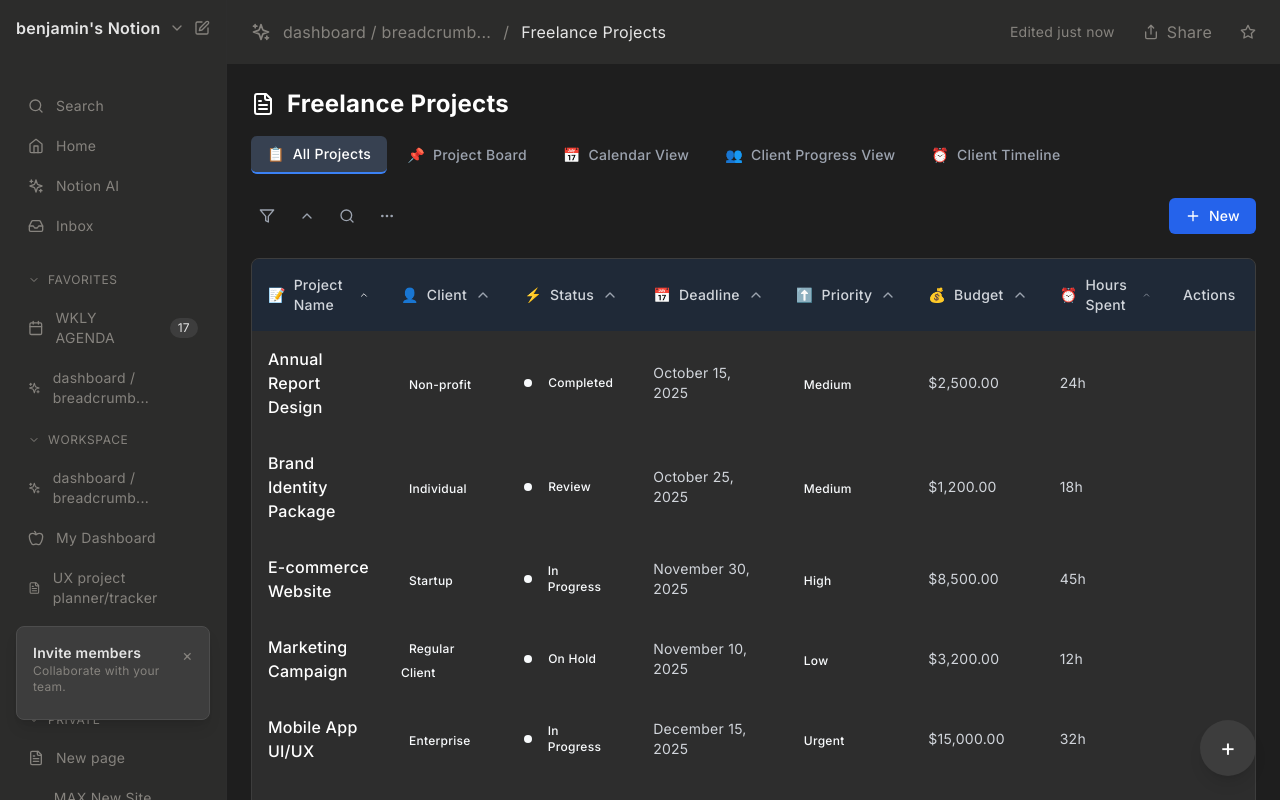
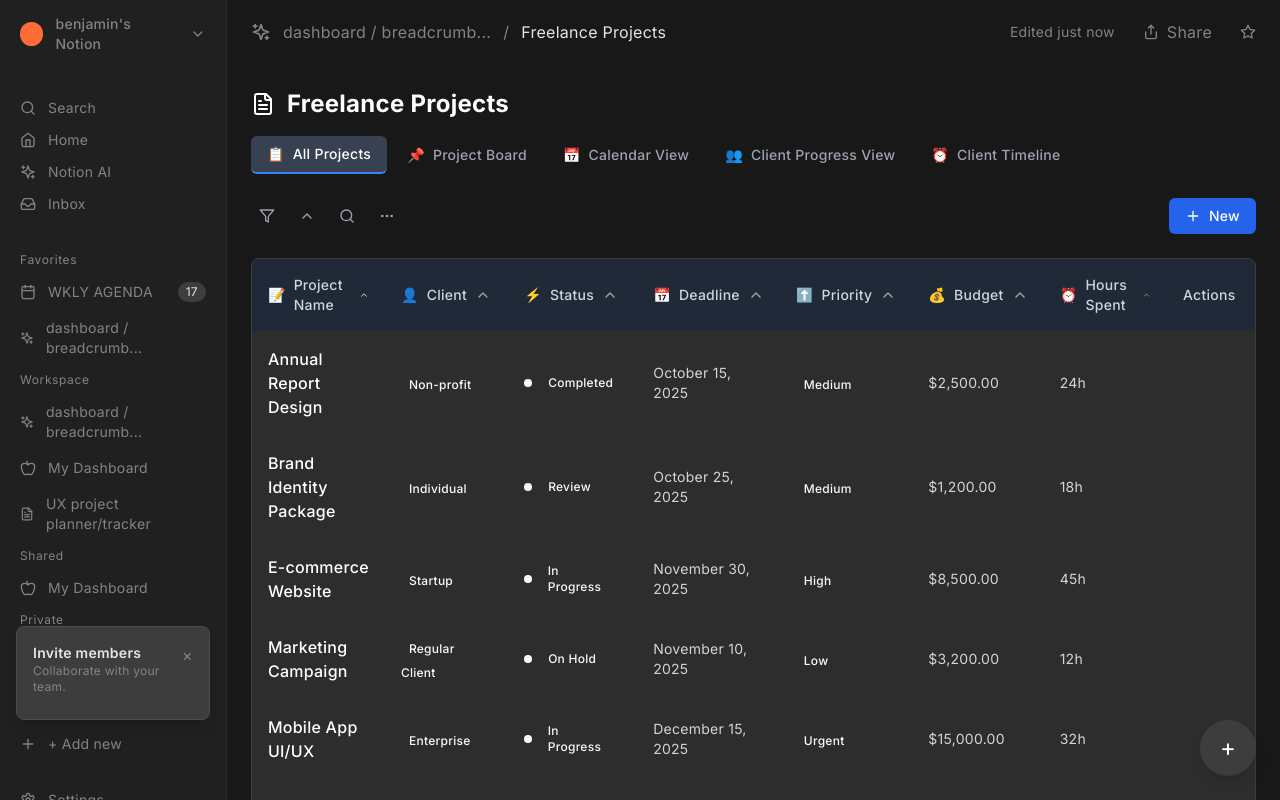
Before and after one commit to buribe13/notion-client-2025, a Next.js app: page /dashboard in a window 1280 px wide. Shown: the top 800 px of the page. Built offline with nearby package versions, Linux system fonts and the light colour scheme.

Commit message:
sidebar prog

```diff
--- a/src/app/dashboard/page.tsx
+++ b/src/app/dashboard/page.tsx
@@ -29,14 +29,14 @@ export default function DashboardPage() {
   };
 
   return (
-    <div className="flex h-screen" style={{ backgroundColor: "#1E1E1E" }}>
+    <div className="flex h-screen" style={{ backgroundColor: "#181818" }}>
       <Sidebar />
 
       <div className="flex-1 flex flex-col lg:ml-0">
         {/* Top Bar */}
         <div
           className="px-4 lg:px-6 py-4"
-          style={{ backgroundColor: "#2C2C2B" }}
+          style={{ backgroundColor: "#181818" }}
         >
           <div className="flex items-center justify-between">
             <div className="flex items-center gap-2 lg:gap-3 min-w-0 flex-1">
--- a/src/app/globals.css
+++ b/src/app/globals.css
@@ -70,12 +70,12 @@
 
 /* Custom Notion-inspired styles */
 .notion-sidebar {
-  background: #2c2c2b;
+  background: #202020;
   border-right: 1px solid #2d2d2d;
 }
 
 .notion-main {
-  background: #1e1e1e;
+  background: #181818;
 }
 
 .notion-card {
--- a/src/components/Sidebar.tsx
+++ b/src/components/Sidebar.tsx
@@ -43,7 +43,7 @@ export function Sidebar() {
       {/* Mobile Menu Button */}
       <button
         className="lg:hidden fixed top-4 left-4 z-50 p-2 text-white rounded-md"
-        style={{ backgroundColor: "#2C2C2B" }}
+        style={{ backgroundColor: "#202020" }}
         onClick={() => setIsMobileOpen(!isMobileOpen)}
       >
         <svg
@@ -79,45 +79,46 @@ export function Sidebar() {
         )}
       >
         {/* Header */}
-        <div className="p-4">
-          <div className="flex items-center justify-between mb-4">
-            <div className="flex items-center gap-2">
-              <span className="font-semibold" style={{ color: "#e5e5e5" }}>
-                benjamin's Notion
-              </span>
-              <ChevronDown className="w-4 h-4" style={{ color: "#86837E" }} />
-            </div>
-            <Edit
-              className="w-4 h-4 hover:opacity-80 cursor-pointer"
+        <div className="p-2">
+          <div className="flex items-center gap-3 px-3 py-1.5 rounded-md hover:bg-[#3d3d3d] hover:text-[#e5e5e5] cursor-pointer transition-colors mb-4">
+            <div
+              className="w-6 h-6 rounded-full"
+              style={{ backgroundColor: "#ff6b35" }}
+            ></div>
+            <span className="text-sm font-medium" style={{ color: "#86837E" }}>
+              benjamin's Notion
+            </span>
+            <ChevronDown
+              className="w-4 h-4 ml-auto"
               style={{ color: "#86837E" }}
             />
           </div>
         </div>
 
         {/* Navigation */}
-        <div className="flex-1 p-4">
+        <div className="flex-1 p-2">
           {/* Core Navigation Section */}
           <div className="mb-6">
-            <div className="space-y-1">
-              <div className="flex items-center gap-3 px-3 py-2 rounded-md hover:opacity-80 cursor-pointer">
+            <div className="space-y-0">
+              <div className="flex items-center gap-3 px-3 py-1.5 rounded-md hover:bg-[#3d3d3d] hover:text-[#e5e5e5] cursor-pointer transition-colors">
                 <Search className="w-4 h-4" style={{ color: "#86837E" }} />
                 <span className="text-sm" style={{ color: "#86837E" }}>
                   Search
                 </span>
               </div>
-              <div className="flex items-center gap-3 px-3 py-2 rounded-md hover:opacity-80 cursor-pointer">
+              <div className="flex items-center gap-3 px-3 py-1.5 rounded-md hover:bg-[#3d3d3d] hover:text-[#e5e5e5] cursor-pointer transition-colors">
                 <Home className="w-4 h-4" style={{ color: "#86837E" }} />
                 <span className="text-sm" style={{ color: "#86837E" }}>
                   Home
                 </span>
               </div>
-              <div className="flex items-center gap-3 px-3 py-2 rounded-md hover:opacity-80 cursor-pointer">
+              <div className="flex items-center gap-3 px-3 py-1.5 rounded-md hover:bg-[#3d3d3d] hover:text-[#e5e5e5] cursor-pointer transition-colors">
                 <Sparkles className="w-4 h-4" style={{ color: "#86837E" }} />
                 <span className="text-sm" style={{ color: "#86837E" }}>
                   Notion AI
                 </span>
               </div>
-              <div className="flex items-center gap-3 px-3 py-2 rounded-md hover:opacity-80 cursor-pointer">
+              <div className="flex items-center gap-3 px-3 py-1.5 rounded-md hover:bg-[#3d3d3d] hover:text-[#e5e5e5] cursor-pointer transition-colors">
                 <Inbox className="w-4 h-4" style={{ color: "#86837E" }} />
                 <span className="text-sm" style={{ color: "#86837E" }}>
                   Inbox
@@ -129,24 +130,17 @@ export function Sidebar() {
           {/* Collapsible Sections */}
           <div className="mb-6">
             {/* Favorites */}
-            <div className="mb-3">
+            <div className="mb-0">
               <button
                 onClick={() => toggleSection("favorites")}
-                className="flex items-center gap-2 w-full font-normal text-xs uppercase tracking-wider mb-2 px-3 py-1 hover:opacity-80"
+                className="flex items-center gap-2 w-full font-normal text-xs tracking-wider mb-0 px-3 py-2 hover:bg-[#3d3d3d] hover:text-[#e5e5e5] cursor-pointer transition-colors rounded-md"
                 style={{ color: "#86837E", fontSize: "9pt" }}
               >
-                <ChevronDown
-                  className={cn(
-                    "w-3 h-3 transition-transform",
-                    collapsedSections.favorites && "rotate-[-90deg]"
-                  )}
-                  style={{ color: "#86837E" }}
-                />
                 Favorites
               </button>
               {!collapsedSections.favorites && (
                 <div className="space-y-1">
-                  <div className="flex items-center gap-3 px-3 py-2 rounded-md hover:opacity-80 cursor-pointer">
+                  <div className="flex items-center gap-3 px-3 py-1.5 rounded-md hover:bg-[#3d3d3d] hover:text-[#e5e5e5] cursor-pointer transition-colors">
                     <Calendar
                       className="w-4 h-4"
                       style={{ color: "#86837E" }}
@@ -161,7 +155,7 @@ export function Sidebar() {
                       17
                     </span>
                   </div>
-                  <div className="flex items-center gap-3 px-3 py-2 rounded-md hover:opacity-80 cursor-pointer">
+                  <div className="flex items-center gap-3 px-3 py-1.5 rounded-md hover:bg-[#3d3d3d] hover:text-[#e5e5e5] cursor-pointer transition-colors">
                     <Sparkles
                       className="w-4 h-4"
                       style={{ color: "#86837E" }}
@@ -175,24 +169,17 @@ export function Sidebar() {
             </div>
 
             {/* Workspace */}
-            <div className="mb-3">
+            <div className="mb-0">
               <button
                 onClick={() => toggleSection("workspace")}
-                className="flex items-center gap-2 w-full font-normal text-xs uppercase tracking-wider mb-2 px-3 py-1 hover:opacity-80"
+                className="flex items-center gap-2 w-full font-normal text-xs tracking-wider mb-0 px-3 py-2 hover:bg-[#3d3d3d] hover:text-[#e5e5e5] cursor-pointer transition-colors rounded-md"
                 style={{ color: "#86837E", fontSize: "9pt" }}
               >
-                <ChevronDown
-                  className={cn(
-                    "w-3 h-3 transition-transform",
-                    collapsedSections.workspace && "rotate-[-90deg]"
-                  )}
-                  style={{ color: "#86837E" }}
-                />
                 Workspace
               </button>
               {!collapsedSections.workspace && (
                 <div className="space-y-1">
-                  <div className="flex items-center gap-3 px-3 py-2 rounded-md hover:opacity-80 cursor-pointer">
+                  <div className="flex items-center gap-3 px-3 py-1.5 rounded-md hover:bg-[#3d3d3d] hover:text-[#e5e5e5] cursor-pointer transition-colors">
                     <Sparkles
                       className="w-4 h-4"
                       style={{ color: "#86837E" }}
@@ -201,13 +188,13 @@ export function Sidebar() {
                       dashboard / breadcrumb...
                     </span>
                   </div>
-                  <div className="flex items-center gap-3 px-3 py-2 rounded-md hover:opacity-80 cursor-pointer">
+                  <div className="flex items-center gap-3 px-3 py-1.5 rounded-md hover:bg-[#3d3d3d] hover:text-[#e5e5e5] cursor-pointer transition-colors">
                     <Apple className="w-4 h-4" style={{ color: "#86837E" }} />
                     <span className="text-sm" style={{ color: "#86837E" }}>
                       My Dashboard
                     </span>
                   </div>
-                  <div className="flex items-center gap-3 px-3 py-2 rounded-md hover:opacity-80 cursor-pointer">
+                  <div className="flex items-center gap-3 px-3 py-1.5 rounded-md hover:bg-[#3d3d3d] hover:text-[#e5e5e5] cursor-pointer transition-colors">
                     <FileText
                       className="w-4 h-4"
                       style={{ color: "#86837E" }}
@@ -221,24 +208,17 @@ export function Sidebar() {
             </div>
 
             {/* Shared */}
-            <div className="mb-3">
+            <div className="mb-0">
               <button
                 onClick={() => toggleSection("shared")}
-                className="flex items-center gap-2 w-full font-normal text-xs uppercase tracking-wider mb-2 px-3 py-1 hover:opacity-80"
+                className="flex items-center gap-2 w-full font-normal text-xs tracking-wider mb-0 px-3 py-2 hover:bg-[#3d3d3d] hover:text-[#e5e5e5] cursor-pointer transition-colors rounded-md"
                 style={{ color: "#86837E", fontSize: "9pt" }}
               >
-                <ChevronDown
-                  className={cn(
-                    "w-3 h-3 transition-transform",
-                    collapsedSections.shared && "rotate-[-90deg]"
-                  )}
-                  style={{ color: "#86837E" }}
-                />
                 Shared
               </button>
               {!collapsedSections.shared && (
                 <div className="space-y-1">
-                  <div className="flex items-center gap-3 px-3 py-2 rounded-md hover:opacity-80 cursor-pointer">
+                  <div className="flex items-center gap-3 px-3 py-1.5 rounded-md hover:bg-[#3d3d3d] hover:text-[#e5e5e5] cursor-pointer transition-colors">
                     <Apple className="w-4 h-4" style={{ color: "#86837E" }} />
                     <span className="text-sm" style={{ color: "#86837E" }}>
                       My Dashboard
@@ -249,24 +229,17 @@ export function Sidebar() {
             </div>
 
             {/* Private */}
-            <div className="mb-3">
+            <div className="mb-0">
               <button
                 onClick={() => toggleSection("private")}
-                className="flex items-center gap-2 w-full font-normal text-xs uppercase tracking-wider mb-2 px-3 py-1 hover:opacity-80"
+                className="flex items-center gap-2 w-full font-normal text-xs tracking-wider mb-0 px-3 py-2 hover:bg-[#3d3d3d] hover:text-[#e5e5e5] cursor-pointer transition-colors rounded-md"
                 style={{ color: "#86837E", fontSize: "9pt" }}
               >
-                <ChevronDown
-                  className={cn(
-                    "w-3 h-3 transition-transform",
-                    collapsedSections.private && "rotate-[-90deg]"
-                  )}
-                  style={{ color: "#86837E" }}
-                />
                 Private
               </button>
               {!collapsedSections.private && (
                 <div className="space-y-1">
-                  <div className="flex items-center gap-3 px-3 py-2 rounded-md hover:opacity-80 cursor-pointer">
+                  <div className="flex items-center gap-3 px-3 py-1.5 rounded-md hover:bg-[#3d3d3d] hover:text-[#e5e5e5] cursor-pointer transition-colors">
                     <FileText
                       className="w-4 h-4"
                       style={{ color: "#86837E" }}
@@ -275,7 +248,7 @@ export function Sidebar() {
                       New page
                     </span>
                   </div>
-                  <div className="flex items-center gap-3 px-3 py-2 rounded-md hover:opacity-80 cursor-pointer">
+                  <div className="flex items-center gap-3 px-3 py-1.5 rounded-md hover:bg-[#3d3d3d] hover:text-[#e5e5e5] cursor-pointer transition-colors">
                     <FileText
                       className="w-4 h-4"
                       style={{ color: "#86837E" }}
@@ -284,7 +257,7 @@ export function Sidebar() {
                       MAX New Site Thoughts
                     </span>
                   </div>
-                  <div className="flex items-center gap-3 px-3 py-2 rounded-md hover:opacity-80 cursor-pointer">
+                  <div className="flex items-center gap-3 px-3 py-1.5 rounded-md hover:bg-[#3d3d3d] hover:text-[#e5e5e5] cursor-pointer transition-colors">
                     <Plus className="w-4 h-4" style={{ color: "#86837E" }} />
                     <span className="text-sm" style={{ color: "#86837E" }}>
                       + Add new
@@ -298,19 +271,19 @@ export function Sidebar() {
           {/* Bottom Navigation Section */}
           <div className="mb-6">
             <div className="space-y-1">
-              <div className="flex items-center gap-3 px-3 py-2 rounded-md hover:opacity-80 cursor-pointer">
+              <div className="flex items-center gap-3 px-3 py-1.5 rounded-md hover:bg-[#3d3d3d] hover:text-[#e5e5e5] cursor-pointer transition-colors">
                 <Settings className="w-4 h-4" style={{ color: "#86837E" }} />
                 <span className="text-sm" style={{ color: "#86837E" }}>
                   Settings
                 </span>
               </div>
-              <div className="flex items-center gap-3 px-3 py-2 rounded-md hover:opacity-80 cursor-pointer">
+              <div className="flex items-center gap-3 px-3 py-1.5 rounded-md hover:bg-[#3d3d3d] hover:text-[#e5e5e5] cursor-pointer transition-colors">
                 <ShoppingBag className="w-4 h-4" style={{ color: "#86837E" }} />
                 <span className="text-sm" style={{ color: "#86837E" }}>
                   Marketplace
                 </span>
               </div>
-              <div className="flex items-center gap-3 px-3 py-2 rounded-md hover:opacity-80 cursor-pointer">
+              <div className="flex items-center gap-3 px-3 py-1.5 rounded-md hover:bg-[#3d3d3d] hover:text-[#e5e5e5] cursor-pointer transition-colors">
                 <Trash2 className="w-4 h-4" style={{ color: "#86837E" }} />
                 <span className="text-sm" style={{ color: "#86837E" }}>
                   Trash
@@ -359,7 +332,7 @@ export function Sidebar() {
         </AnimatePresence>
 
         {/* Bottom User Section */}
-        <div className="p-4 flex items-center gap-3">
+        <div className="p-2 flex items-center gap-3">
           <div
             className="w-8 h-8 rounded-full flex items-center justify-center"
             style={{ backgroundColor: "#3d3d3d" }}
@@ -375,7 +348,7 @@ export function Sidebar() {
             </div>
           </div>
           <Send
-            className="w-4 h-4 hover:opacity-80 cursor-pointer"
+            className="w-4 h-4 hover:bg-[#3d3d3d] hover:text-[#e5e5e5] cursor-pointer transition-colors"
             style={{ color: "#86837E" }}
           />
         </div>
```
